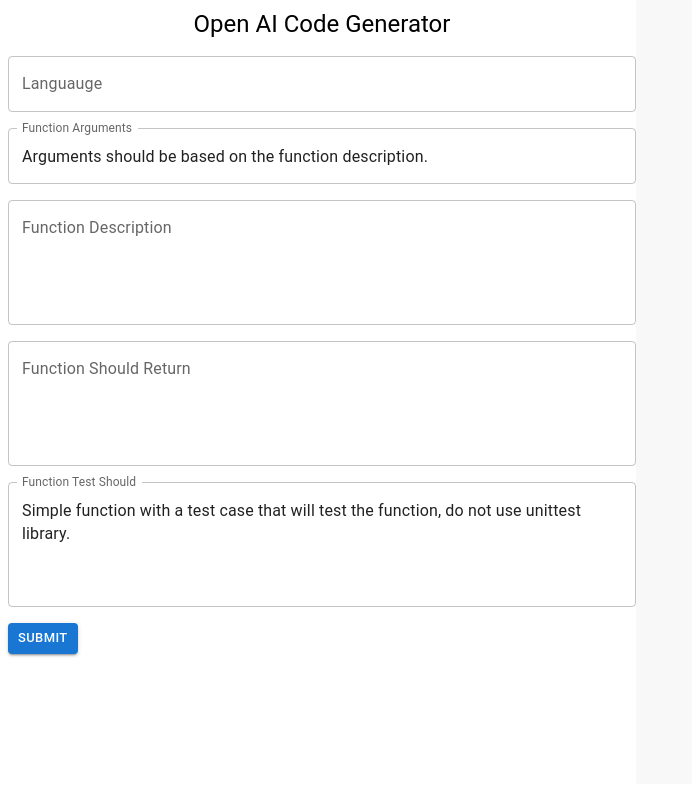
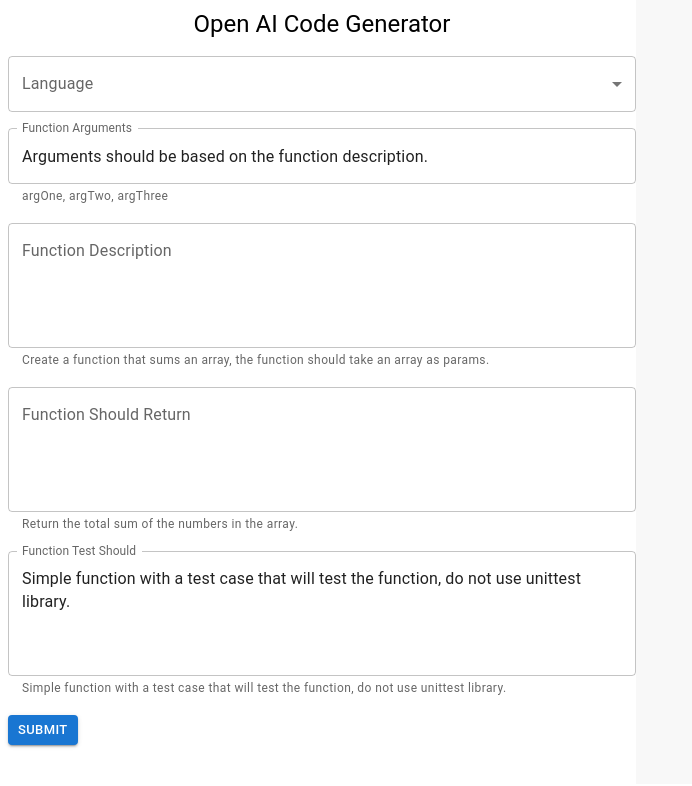
Before and after one commit to kre8mymedia/react-code-generator, a React (Create React App) app: page / in a window 1280 px wide. Shown: the top 786 px of the page, without its empty margins (0-692 px from the left). Built offline with nearby package versions, Linux system fonts and the light colour scheme.

Commit message:
Cleaned up form

```diff
--- a/src/components/CodeGen.tsx
+++ b/src/components/CodeGen.tsx
@@ -9,6 +9,7 @@
 
 import { useAppContext } from "../contexts/AppContext";
 import { useGenerateContext } from "../contexts/GenerateContext";
+import SimpleSelect from "./SimpleSelect";
 
 export const defaultPayloadObj = {
   language: "",
@@ -23,6 +24,7 @@
 
 export default function CodeGen() {
   const [payload, setPayload] = useState(defaultPayloadObj);
+  const [item, setItem] = useState('');
   const { title, loading } = useAppContext();
   const { generateCode } = useGenerateContext();
 
@@ -34,7 +36,7 @@
         </Typography>
       </Grid>
       <Grid item xs={12}>
-        <TextField
+        {/* <TextField
           id="language"
           label="Languauge"
           variant="outlined"
@@ -46,6 +48,69 @@
           }
           value={payload.language}
           fullWidth
+        /> */}
+        <SimpleSelect
+          label="Language"
+          value={item}
+          setItem={setItem}
+          items={[
+            {
+              key: 'python',
+              name: 'Python'
+            },
+            {
+              key: 'javascript',
+              name: 'Javascript'
+            },
+            {
+              key: 'typescript',
+              name: 'Typescript'
+            },
+            {
+              key: 'go',
+              name: 'Golang'
+            },
+            {
+              key: 'rust',
+              name: 'Rust'
+            },
+            {
+              key: 'c',
+              name: 'C'
+            },
+            {
+              key: 'cpp',
+              name: 'C++'
+            },
+            {
+              key: 'bash',
+              name: 'Bash'
+            },
+            {
+              key: 'html',
+              name: 'HTML'
+            },
+            {
+              key: 'css',
+              name: 'CSS'
+            },
+            {
+              key: 'react',
+              name: 'React'
+            },
+            {
+              key: 'vue',
+              name: 'Vue'
+            },
+            {
+              key: 'angular',
+              name: 'Angular'
+            },
+            {
+              key: 'kotlin',
+              name: 'Kotlin'
+            },
+          ]}
         />
       </Grid>
       {/* <Grid item xs={12}>
@@ -76,6 +141,7 @@
           }
           value={payload.args}
           fullWidth
+          helperText="argOne, argTwo, argThree"
         />
       </Grid>
       <Grid item xs={12}>
@@ -93,6 +159,7 @@
           fullWidth
           multiline
           rows={4}
+          helperText="Create a function that sums an array, the function should take an array as params."
         />
       </Grid>
       <Grid item xs={12}>
@@ -110,6 +177,7 @@
           fullWidth
           multiline
           rows={4}
+          helperText="Return the total sum of the numbers in the array."
         />
       </Grid>
       <Grid item xs={12}>
@@ -127,6 +195,7 @@
           fullWidth
           multiline
           rows={4}
+          helperText="Simple function with a test case that will test the function, do not use unittest library."
         />
       </Grid>
       <Grid item>
--- /dev/null
+++ b/src/components/SimpleSelect.tsx
@@ -0,0 +1,42 @@
+import * as React from 'react';
+
+import {
+    FormControl,
+    Select,
+    InputLabel,
+    MenuItem
+} from "@mui/material";
+
+interface Props {
+  label: string;
+  items: any[];
+  value: any;
+  setItem: any;
+  disabled?: boolean;
+}
+
+export default function SimpleSelect({ disabled, label, items, value, setItem }: Props) {
+
+  const handleChange = (event: any) => {
+    setItem(event.target.value);
+  };
+
+  return (
+    <FormControl style={{ minWidth: '100%', maxWidth: '100%' }}>
+      <InputLabel id="demo-select-small">{label}</InputLabel>
+      <Select
+        labelId="demo-select-small"
+        id="demo-select-small"
+        variant="outlined"
+        value={value}
+        label={label}
+        disabled={disabled ? true : false}
+        onChange={handleChange}
+      >
+        {items.map((item: any) => (
+            <MenuItem key={item.key} value={item.key}>{item.name}</MenuItem>
+        ))}
+      </Select>
+    </FormControl>
+  );
+}
```
